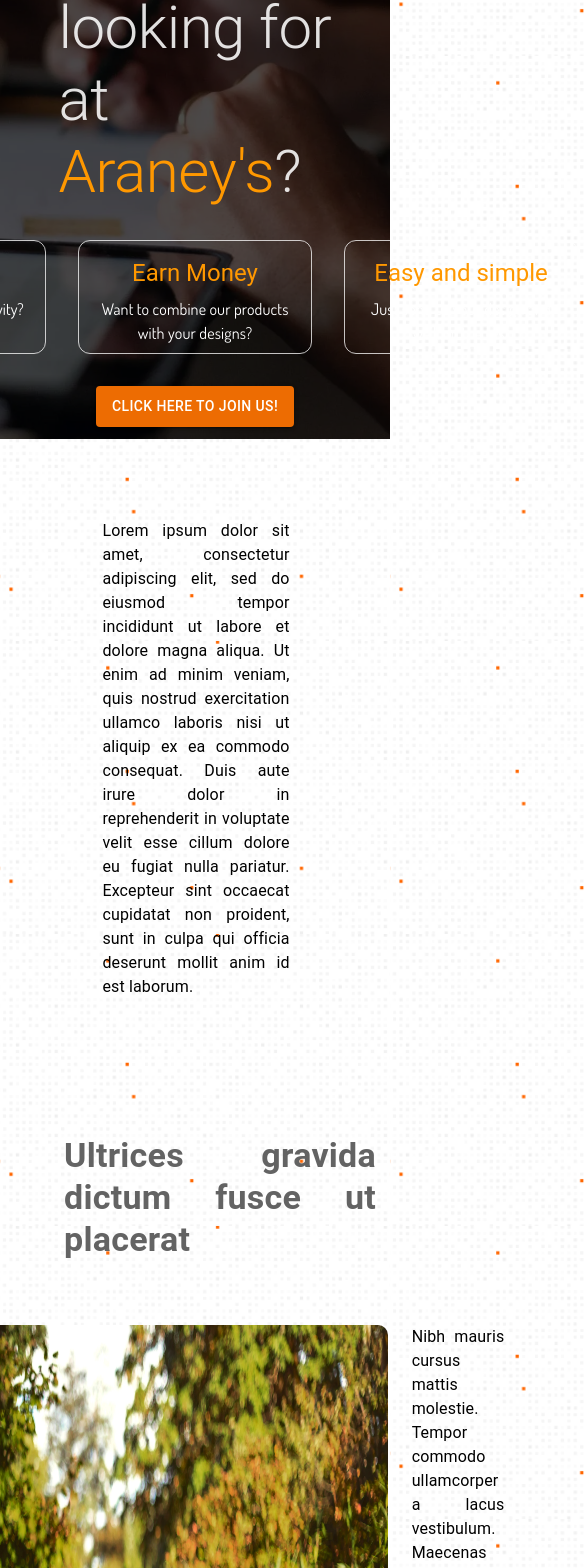
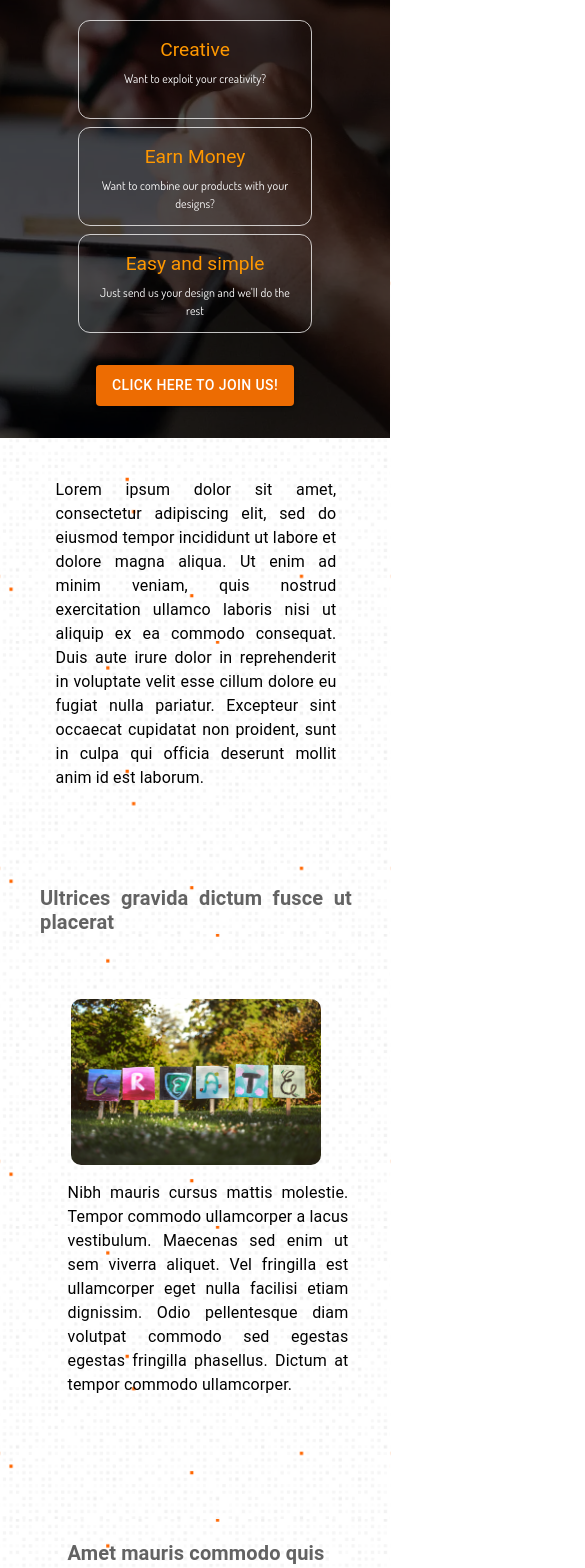
Before and after one commit to AubisDev/Araney-ecommerce, a React (Vite) app: page /about in a window 390 px wide. Shown: the part 236-1804 px from the top of the page, 585 px wide, since content can reach past the window. Built offline with nearby package versions, Linux system fonts and the light colour scheme.

Commit message:
styles: about page responsive

```diff
--- a/src/pages/Public/About/About.tsx
+++ b/src/pages/Public/About/About.tsx
@@ -1,23 +1,53 @@
-import { Box, Stack } from '@mui/material';
-import designer from '../../../assets/designer.webp'
-import { AboutContent, AboutHeroSectionBoxes, AboutHeroSectionTitle, AboutJoinUsButton } from './components';
-
+import { Box, Stack } from "@mui/material";
+import designer from "../../../assets/designer.webp";
+import {
+  AboutContent,
+  AboutHeroSectionBoxes,
+  AboutHeroSectionTitle,
+  AboutJoinUsButton,
+} from "./components";
 
 export const About = () => {
   return (
     <>
-      <Box sx={{ width:"100vw", height:"80vh", backgroundImage:`url(${designer})`, backgroundSize:'cover',backgroundRepeat:"no-repeat", backgroundPosition:"center", }}>
-        <Stack direction='column' sx={{ width:"100%", height:"100%", backgroundColor:"rgba(0,0,0,0.70)"  }}>
-          <Box sx={{ width:"70%", height:"100%", display:'flex', flexDirection:"column", alignItems:'center', justifyContent:"center", margin:"auto"  }}>
-            <AboutHeroSectionTitle/>
+      <Box
+        sx={{
+          width: "100vw",
+          height: { sx: "100vh", md: "80vh" },
+          backgroundImage: `url(${designer})`,
+          backgroundSize: "cover",
+          backgroundRepeat: "no-repeat",
+          backgroundPosition: "center",
+        }}
+      >
+        <Stack
+          direction="column"
+          sx={{
+            width: "100%",
+            height: "100%",
+            backgroundColor: "rgba(0,0,0,0.70)",
+          }}
+        >
+          <Box
+            sx={{
+              width: "70%",
+              height: "100%",
+              display: "flex",
+              flexDirection: "column",
+              alignItems: "center",
+              justifyContent: "center",
+              margin: "auto",
+              mt: 6,
+            }}
+          >
+            <AboutHeroSectionTitle />
             <AboutHeroSectionBoxes />
-            <AboutJoinUsButton/>
+            <AboutJoinUsButton />
           </Box>
         </Stack>
       </Box>
-      <AboutContent/>
+      <AboutContent />
     </>
-
-  )
-}
-export default About
+  );
+};
+export default About;
--- a/src/pages/Public/About/components/AboutContent.tsx
+++ b/src/pages/Public/About/components/AboutContent.tsx
@@ -1,34 +1,231 @@
-import { Box, Typography, Stack } from '@mui/material';
-import img1 from '../../../../assets/about-img1.webp';
-import img2 from '../../../../assets/about-img2.webp';
-import img3 from '../../../../assets/about-img3.webp';
+import { Box, Typography, Stack } from "@mui/material";
+import img1 from "../../../../assets/about-img1.webp";
+import img2 from "../../../../assets/about-img2.webp";
+import img3 from "../../../../assets/about-img3.webp";
 
 const AboutContent = () => {
   return (
-        <Box sx={{ width:"80vw", minHeight:'100vh' ,height:'auto', margin:"auto", color:"black", p:5 }}>
-        <Typography width='60%' p={5} m='auto' variant="body1" align='justify'>Lorem ipsum dolor sit amet, consectetur adipiscing elit, sed do eiusmod tempor incididunt ut labore et dolore magna aliqua. Ut enim ad minim veniam, quis nostrud exercitation ullamco laboris nisi ut aliquip ex ea commodo consequat. Duis aute irure dolor in reprehenderit in voluptate velit esse cillum dolore eu fugiat nulla pariatur. Excepteur sint occaecat cupidatat non proident, sunt in culpa qui officia deserunt mollit anim id est laborum.</Typography>
-        <Stack direction='column' sx={{ mt:6, py:6, display:"flex", justifyContent:"center", width:"100%"  }}>
-          <Typography variant='h4' mb={8} fontWeight={600} width='100%' display='flex' alignItems='center' justifyContent="center"  align='justify' color='#636363'  pl={3}>Ultrices gravida dictum fusce ut placerat  </Typography>
-          <Box sx={{ display:"flex", flexDirection:"row", width:"100%", justifyContent:"center"}}>
-            <img src={img1} alt="about us image create" style={{ width:'500px', borderRadius:"10px",}}/>
-            <Typography variant='body1' width='30%' display='flex' alignItems='center' align='justify'  pl={3}>Nibh mauris cursus mattis molestie. Tempor commodo ullamcorper a lacus vestibulum. Maecenas sed enim ut sem viverra aliquet. Vel fringilla est ullamcorper eget nulla facilisi etiam dignissim. Odio pellentesque diam volutpat commodo sed egestas egestas fringilla phasellus. Dictum at tempor commodo ullamcorper. </Typography>
+    <Box
+      sx={{
+        width: "80vw",
+        minHeight: "100vh",
+        height: "auto",
+        margin: "auto",
+        color: "black",
+        p: 5,
+      }}
+    >
+      <Typography
+        sx={{ width: { xs: "90%", sm: "75%", md: "60%" }, p: { xs: 0, sm: 5 } }}
+        m="auto"
+        variant="body1"
+        align="justify"
+      >
+        Lorem ipsum dolor sit amet, consectetur adipiscing elit, sed do eiusmod
+        tempor incididunt ut labore et dolore magna aliqua. Ut enim ad minim
+        veniam, quis nostrud exercitation ullamco laboris nisi ut aliquip ex ea
+        commodo consequat. Duis aute irure dolor in reprehenderit in voluptate
+        velit esse cillum dolore eu fugiat nulla pariatur. Excepteur sint
+        occaecat cupidatat non proident, sunt in culpa qui officia deserunt
+        mollit anim id est laborum.
+      </Typography>
+      <Stack
+        direction="column"
+        sx={{
+          mt: 6,
+          py: 6,
+          display: "flex",
+          justifyContent: "center",
+          width: "100%",
+        }}
+      >
+        <Typography
+          variant="h4"
+          mb={8}
+          fontWeight={600}
+          width="100%"
+          display="flex"
+          alignItems="center"
+          justifyContent="center"
+          align="justify"
+          color="#636363"
+          sx={{
+            fontSize: { xs: "1.25em", sm: "1.5em", md: "2.125eem" },
+            pl: { xs: 0, md: 3 },
+          }}
+        >
+          Ultrices gravida dictum fusce ut placerat
+        </Typography>
+        <Box
+          sx={{
+            display: "flex",
+            flexDirection: { xs: "column", md: "row" },
+            width: "100%",
+            justifyContent: "center",
+          }}
+        >
+          <Box
+            component="img"
+            src={img1}
+            alt="about us image create"
+            sx={{
+              width: { xs: "80%", md: "500px" },
+              borderRadius: "10px",
+              m: { xs: "auto", md: 0 },
+            }}
+          />
+          <Typography
+            variant="body1"
+            width="30%"
+            display="flex"
+            alignItems="center"
+            align="justify"
+            pl={3}
+            m="auto"
+            sx={{
+              width: { xs: "90%", sm: "75%", md: "30%" },
+              m: { xs: "auto", md: 0 },
+              pt: { xs: "1em", md: 0 },
+            }}
+          >
+            Nibh mauris cursus mattis molestie. Tempor commodo ullamcorper a
+            lacus vestibulum. Maecenas sed enim ut sem viverra aliquet. Vel
+            fringilla est ullamcorper eget nulla facilisi etiam dignissim. Odio
+            pellentesque diam volutpat commodo sed egestas egestas fringilla
+            phasellus. Dictum at tempor commodo ullamcorper.{" "}
+          </Typography>
         </Box>
       </Stack>
-        <Stack direction='column' sx={{ mt:6, py:6, display:"flex", justifyContent:"center" }}>
-          <Typography variant='h4' mb={8} fontWeight={600} width='100%' display='flex' alignItems='center' justifyContent="center" color='#636363'  pl={3}>Amet mauris commodo quis imperdiet massa tincidunt nunc  </Typography>
-          <Box sx={{ display:"flex", flexDirection:"row", width:"100%", justifyContent:"center"}}>
-            <Typography variant='body1' width='30%' display='flex' alignItems='center' align='justify'  pr={3}>Nibh mauris cursus mattis molestie. Tempor commodo ullamcorper a lacus vestibulum. Maecenas sed enim ut sem viverra aliquet. Vel fringilla est ullamcorper eget nulla facilisi etiam dignissim. Odio pellentesque diam volutpat commodo sed egestas egestas fringilla phasellus. Dictum at tempor commodo ullamcorper. acilisis mauris sit amet massa vitae tortor condimentum. Porttitor lacus luctus accumsan tortor posuere ac ut. </Typography>
-            <img src={img2} alt="about us image create" style={{ width:'500px', borderRadius:"10px",}}/>
+      <Stack
+        direction="column"
+        sx={{ mt: 6, py: 6, display: "flex", justifyContent: "center" }}
+      >
+        <Typography
+          variant="h4"
+          mb={6}
+          fontWeight={600}
+          display="flex"
+          alignItems="center"
+          justifyContent="center"
+          color="#636363"
+          sx={{
+            fontSize: { xs: "1.25em", sm: "1.5em", md: "2.125eem" },
+            pl: { xs: 0, md: 3 },
+            textAlign: "center",
+          }}
+        >
+          Amet mauris commodo quis imperdiet massa tincidunt nunc{" "}
+        </Typography>
+        <Box
+          sx={{
+            display: "flex",
+            flexDirection: { xs: "column-reverse", md: "row" },
+            width: "100%",
+            justifyContent: "center",
+          }}
+        >
+          <Typography
+            variant="body1"
+            display="flex"
+            alignItems="center"
+            align="justify"
+            sx={{
+              width: { xs: "90%", sm: "75%", md: "30%" },
+              m: { xs: "auto", md: 0 },
+              pr: { xs: 0, md: 3 },
+              pt: { xs: "1em", md: 0 },
+            }}
+          >
+            Nibh mauris cursus mattis molestie. Tempor commodo ullamcorper a
+            lacus vestibulum. Maecenas sed enim ut sem viverra aliquet. Vel
+            fringilla est ullamcorper eget nulla facilisi etiam dignissim. Odio
+            pellentesque diam volutpat commodo sed egestas egestas fringilla
+            phasellus. Dictum at tempor commodo ullamcorper. acilisis mauris sit
+            amet massa vitae tortor condimentum. Porttitor lacus luctus accumsan
+            tortor posuere ac ut.{" "}
+          </Typography>
+          <Box
+            component="img"
+            src={img2}
+            alt="about us image create"
+            sx={{
+              width: { xs: "80%", md: "400px" },
+              borderRadius: "10px",
+              m: { xs: "auto", md: 5 },
+            }}
+          />
         </Box>
       </Stack>
-        <Stack direction='column' sx={{ mt:6, py:6, display:"flex", justifyContent:"center" }}>
-          <Typography variant='h4' ml={-3} mb={6} fontWeight={600} width='100%' display='flex' alignItems='center' justifyContent="center"  align='justify' color='#636363'  pl={3}>Fermentum leo vel orci porta non pulvinar neque laoreet</Typography>
-          <Box sx={{ display:"flex", flexDirection:"column", width:"100%", justifyContent:"center", alignItems:'center',}}>
-            <img src={img3} alt="about us image create" style={{ width:'750px', height:"400px", borderRadius:"10px", margin:"auto", }}/>
-            <Typography variant='body1' width='50%' display='flex' alignItems='center' align='justify' mt={3} pl={3}>Sit amet nisl suscipit adipiscing bibendum est. Ipsum dolor sit amet consectetur adipiscing elit pellentesque habitant morbi. Ipsum faucibus vitae aliquet nec ullamcorper. Morbi tristique senectus et netus et malesuada fames ac turpis. At quis risus sed vulputate odio ut. Ut tristique et egestas quis ipsum suspendisse. Etiam sit amet nisl purus in. Volutpat diam ut venenatis tellus in metus vulputate eu. Interdum velit euismod in pellentesque massa placerat duis ultricies. Parturient montes nascetur ridiculus mus mauris vitae ultricies. Eu tincidunt tortor aliquam nulla facilisi cras fermentum odio.  </Typography>
+      <Stack
+        direction="column"
+        sx={{ mt: 6, py: 6, display: "flex", justifyContent: "center" }}
+      >
+        <Typography
+          variant="h4"
+          ml={-3}
+          mb={6}
+          fontWeight={600}
+          display="flex"
+          alignItems="center"
+          justifyContent="center"
+          align="justify"
+          color="#636363"
+          sx={{
+            fontSize: { xs: "1.25em", sm: "1.5em", md: "2.125eem" },
+            pl: { xs: 0, md: 3 },
+            textAlign: "center",
+            width: { xs: "80%", md: "auto" },
+            mx: "auto",
+          }}
+        >
+          Fermentum leo vel orci porta non pulvinar neque laoreet
+        </Typography>
+        <Box
+          sx={{
+            display: "flex",
+            flexDirection: "column",
+            width: "100%",
+            justifyContent: "center",
+            alignItems: "center",
+          }}
+        >
+          <Box
+            component="img"
+            src={img3}
+            alt="about us image create"
+            sx={{
+              height: { xs: "auto", md: "400px" },
+              borderRadius: "10px",
+              margin: "auto",
+              width: { xs: "80%", md: "600px" },
+            }}
+          />
+          <Typography
+            variant="body1"
+            display="flex"
+            alignItems="center"
+            align="justify"
+            sx={{
+              width: { xs: "90%", sm: "75%", md: "60%" },
+              m: { xs: "auto", md: 0 },
+              pr: { xs: 0, md: 3 },
+              pt: { xs: "1em", md: "1em" },
+            }}
+          >
+            Sit amet nisl suscipit adipiscing bibendum est. Ipsum dolor sit amet
+            consectetur adipiscing elit pellentesque habitant morbi. Ipsum
+            faucibus vitae aliquet nec ullamcorper. Morbi tristique senectus et
+            netus et malesuada fames ac turpis. At quis risus sed vulputate odio
+            ut. Ut tristique et egestas quis ipsum suspendisse. Etiam sit amet
+            nisl purus in. Volutpat diam ut venenatis tellus in metus vulputate
+            eu. Interdum velit euismod in pellentesque massa placerat duis
+            ultricies. Parturient montes nascetur ridiculus mus mauris vitae
+            ultricies. Eu tincidunt tortor aliquam nulla facilisi cras fermentum
+            odio.{" "}
+          </Typography>
         </Box>
       </Stack>
     </Box>
-    )
-}
-export default AboutContent
+  );
+};
+export default AboutContent;
--- a/src/pages/Public/About/components/AboutHeroSectionBoxes.tsx
+++ b/src/pages/Public/About/components/AboutHeroSectionBoxes.tsx
@@ -1,16 +1,22 @@
-import { Stack } from "@mui/material"
-import HeaderBox from "./HeaderBox"
-import { AboutBoxes, aboutTextAndTitles } from '../data/aboutMockData';
+import { Stack } from "@mui/material";
+import HeaderBox from "./HeaderBox";
+import { AboutBoxes, aboutTextAndTitles } from "../data/aboutMockData";
 
 const AboutHeroSectionBoxes = () => {
-    return (
-        <Stack direction='row' spacing={4} >
-            {
-                aboutTextAndTitles.map( (box: AboutBoxes) => (
-                    <HeaderBox key={box.id} box={box} />
-                ))
-            }
-        </Stack>
-    )
-}
-export default AboutHeroSectionBoxes
+  return (
+    <Stack
+      direction="row"
+      sx={{
+        flexDirection: { xs: "column", md: "row" },
+        gap: { xs: 1, sm: 2, md: 4 },
+        justifyContent: "center",
+        alignItems: "center",
+      }}
+    >
+      {aboutTextAndTitles.map((box: AboutBoxes) => (
+        <HeaderBox key={box.id} box={box} />
+      ))}
+    </Stack>
+  );
+};
+export default AboutHeroSectionBoxes;
--- a/src/pages/Public/About/components/AboutHeroSectionTitle.tsx
+++ b/src/pages/Public/About/components/AboutHeroSectionTitle.tsx
@@ -1,9 +1,18 @@
-import { Typography, Box } from "@mui/material"
-
+import { Typography, Box } from "@mui/material";
 
 const AboutHeroSectionTitle = () => {
-    return (
-        <Typography variant='h2' py={4}>Are you what we're looking for at <Box component='span' sx={{color:'#ff9800'}}>Araney's</Box>?</Typography>
-    )
-}
-export default AboutHeroSectionTitle
+  return (
+    <Typography
+      py={4}
+      align="center"
+      sx={{ fontSize: { xs: "2rem", sm: "2.5rem", md: "3.75rem" } }}
+    >
+      Are you what we're looking for at{" "}
+      <Box component="span" sx={{ color: "#ff9800", fontWeight: 600 }}>
+        Araney's
+      </Box>
+      ?
+    </Typography>
+  );
+};
+export default AboutHeroSectionTitle;
--- a/src/pages/Public/About/components/HeaderBox.tsx
+++ b/src/pages/Public/About/components/HeaderBox.tsx
@@ -1,19 +1,47 @@
-import { Box, Typography, Stack } from '@mui/material';
+import { Typography, Stack } from "@mui/material";
 
-interface HeaderBoxProps{
-    box: {
-        id:number;
-        text:string;
-        title:string;
-    }
+interface HeaderBoxProps {
+  box: {
+    id: number;
+    text: string;
+    title: string;
+  };
 }
 
-const headerBox = ({ box }:HeaderBoxProps) => {
+const headerBox = ({ box }: HeaderBoxProps) => {
   return (
-    <Stack sx={{ color:'white', width:200, height:80, p:2, border:1, borderColor:'rgba(255,255,255,.75)', borderRadius:3, display:"flex",  justifyContent:"center" }}>
-        <Typography variant='h5' align='center' height="50%" color="warning.light"  >{box.title}</Typography>
-        <Typography variant='body1' align='center' height="50%" fontFamily="Dosis" >{box.text}</Typography>
+    <Stack
+      sx={{
+        color: "white",
+        width: 200,
+        height: { xs: 65, sm: 80 },
+        p: 2,
+        border: 1,
+        borderColor: "rgba(255,255,255,.75)",
+        borderRadius: 3,
+        display: "flex",
+        justifyContent: "center",
+      }}
+    >
+      <Typography
+        variant="h5"
+        align="center"
+        height="50%"
+        color="warning.light"
+        sx={{ fontSize: { xs: "1.2rem", md: "1.5rem" } }}
+      >
+        {box.title}
+      </Typography>
+      <Typography
+        variant="body1"
+        align="center"
+        height="50%"
+        fontFamily="Dosis"
+        sx={{ fontSize: { xs: "0.75rem", md: "1rem" } }}
+      >
+        {box.text}
+      </Typography>
     </Stack>
-  )
-}
-export default headerBox
+  );
+};
+export default headerBox;
```
Lines whose indentation alone changed are shown as unchanged.
